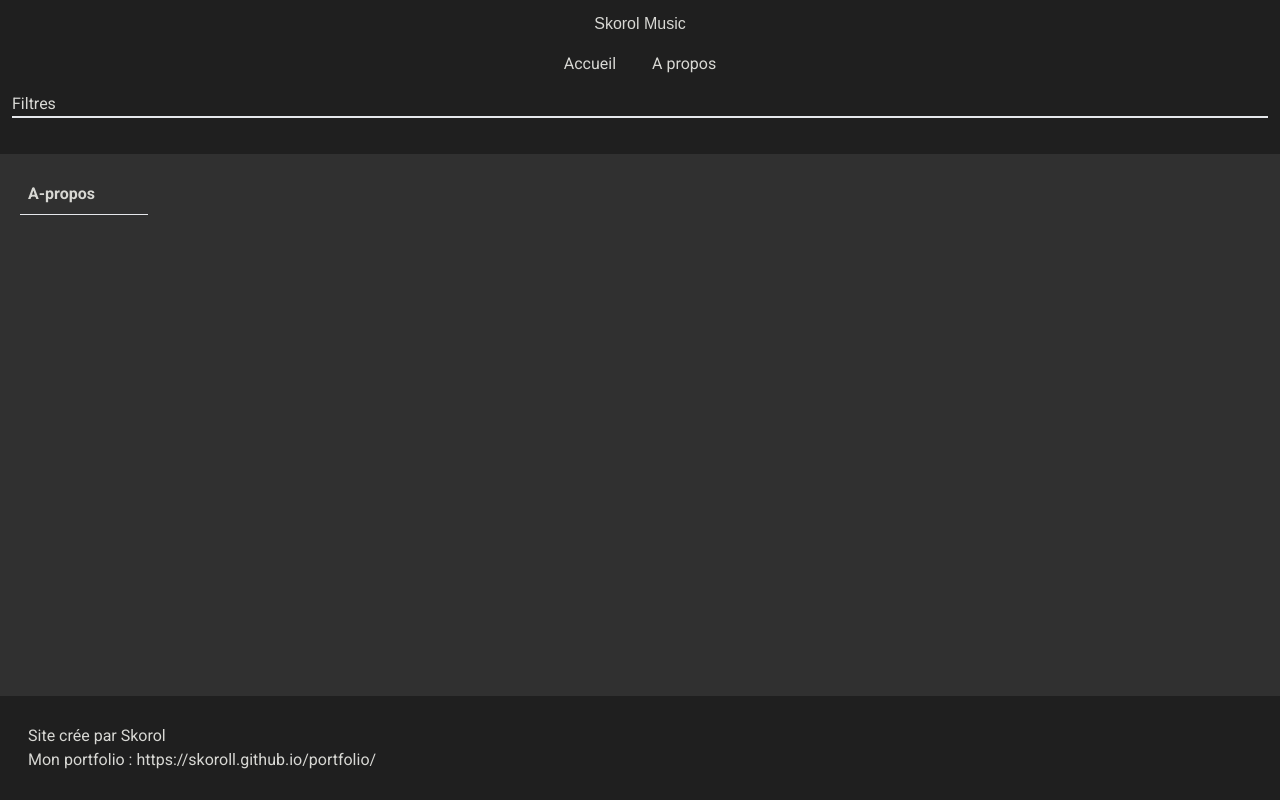
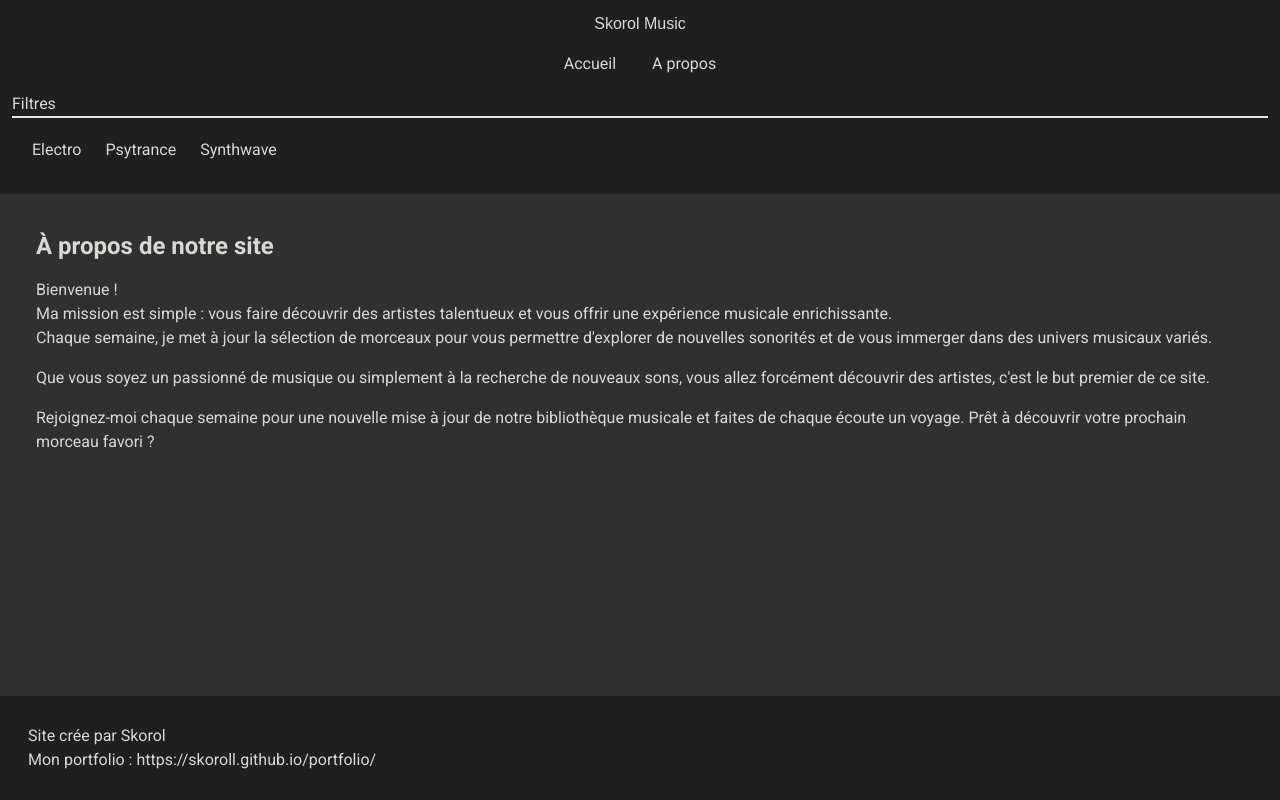
Before and after one commit to Skoroll/skorol-music, a React (Create React App) app: page /a-propos in a window 1280 px wide. Built offline with nearby package versions, Linux system fonts and the light colour scheme.

Commit message:
About fait. Filtres utilisables sur les 2 listes json
Ok pour upload

```diff
--- a/src/App.js
+++ b/src/App.js
@@ -2,6 +2,7 @@ import Header from "./components/Header.tsx";
 import Footer from "./components/Footer.tsx";
 import Home from "./pages/Home.tsx";
 import FilteredMusic from "./pages/FilteredMusic.tsx";
+import About from "./pages/About.tsx";
 import "./index.css";
 import { BrowserRouter, Routes, Route } from "react-router-dom";
 
@@ -15,6 +16,7 @@ function App() {
                         <Route path="/" element={<Home />} />
                         <Route path="/all" element={<FilteredMusic />} />
                         <Route path="/:genre" element={<FilteredMusic />} /> {/* Route dynamique */}
+                        <Route path="/a-propos" element={<About />}/>
                     </Routes>
                 </main>
                 <Footer />
--- a/src/components/Filters.tsx
+++ b/src/components/Filters.tsx
@@ -1,22 +1,31 @@
 import React from "react";
 import { useNavigate, useParams } from "react-router-dom";
-import PrevSongs from "../assets/lists/previous.json"
+import PrevSongs from "../assets/lists/previous.json";
+import CurrentSongs from "../assets/lists/current.json";
 
+function Filters() {
+    const navigate = useNavigate();
 
-function Filters(){
-    const navigate = useNavigate();
-    const uniqueGenres = [...new Set(PrevSongs.map((prevSong) => prevSong.genre))].sort();
+    // Combine les deux tableaux en un seul et extrait les genres uniques
+    const uniqueGenres = [
+        ...new Set([
+            ...PrevSongs.map((prevSong) => prevSong.genre),
+            ...CurrentSongs.map((currentSong) => currentSong.genre)
+        ])
+    ].sort();
 
     const handleGenreClick = (genre) => {
-        navigate(`${genre.toLowerCase()}`)
-    }
-    return(
-        <div className="filters ">
+        navigate(`${genre.toLowerCase()}`);
+    };
+
+    return (
+        <div className="filters">
             <p className="border-b-2">Filtres</p>
             <ul className="filters-ul flex flex-wrap gap-2 p-3">
                 {uniqueGenres.map((genre, index) => (
-                            <li key={index}
-                            className="cursor-pointer  p-2 hover:bg-textBase hover:text-bgColor"
+                    <li
+                        key={index}
+                        className="cursor-pointer p-2 hover:bg-textBase hover:text-bgColor"
                         onClick={() => handleGenreClick(genre)}
                     >
                         {genre.charAt(0).toUpperCase() + genre.slice(1)}
@@ -24,7 +33,7 @@ function Filters(){
                 ))}
             </ul>
         </div>
-    )
+    );
 }
 
-export default Filters
+export default Filters;
--- a/src/components/Nav.tsx
+++ b/src/components/Nav.tsx
@@ -9,11 +9,14 @@ function Nav() {
     navigate("/");
   };
 
+  const handleAboutBtn = () => {
+    navigate("/a-propos")
+  }
   return (
     <nav className="flex justify-center p-2">
       <ul className="flex gap-5">
         <li className="cursor-pointer p-2 hover:bg-textBase hover:text-bgColor" onClick={handleHomeBtn}>{fr.navHome}</li>
-        <li className="cursor-pointer p-2 hover:bg-textBase hover:text-bgColor">{fr.navAbout}</li>
+        <li className="cursor-pointer p-2 hover:bg-textBase hover:text-bgColor" onClick={handleAboutBtn}>{fr.navAbout}</li>
       </ul>
     </nav>
   );
--- a/src/pages/About.tsx
+++ b/src/pages/About.tsx
@@ -1,12 +1,29 @@
 import React from "react";
 
-
-function About(){
-    return(
-        <div>
-            <p>About</p>
+function About() {
+    return (
+        <div className="about-section p-4">
+            <h2 className="text-2xl font-bold mb-4">À propos de notre site</h2>
+            <p>
+                Bienvenue !
+                <br/>
+                 Ma mission est simple : vous faire
+                découvrir des artistes talentueux et vous offrir une expérience musicale enrichissante.
+                <br/>
+                Chaque semaine, je
+                met à jour la sélection de morceaux pour vous permettre d'explorer de nouvelles sonorités et de
+                vous immerger dans des univers musicaux variés.
+            </p>
+            <p className="mt-4">
+                Que vous soyez un passionné de musique ou simplement à la recherche de nouveaux sons,
+                vous allez forcément découvrir des artistes, c'est le but premier de ce site.
+            </p>
+            <p className="mt-4">
+                Rejoignez-moi chaque semaine pour une nouvelle mise à jour de notre bibliothèque musicale et faites de chaque
+                écoute un voyage. Prêt à découvrir votre prochain morceau favori ?
+            </p>
         </div>
-    )
+    );
 }
 
-export default About
+export default About;
--- a/src/pages/FilteredMusic.tsx
+++ b/src/pages/FilteredMusic.tsx
@@ -1,15 +1,19 @@
 import React from "react";
 import { useParams } from "react-router-dom";
 import PrevSongs from "../assets/lists/previous.json";
+import CurrentSongs from "../assets/lists/current.json";
 import VideoEmbed from "../components/VideoEmbed.tsx";
 
 function FilteredMusic() {
     const { genre } = useParams<{ genre: string }>();
 
+    // Combine les morceaux des deux fichiers JSON
+    const combinedSongs = [...PrevSongs, ...CurrentSongs];
+
     // Si `genre` est "all", affiche tous les morceaux
     const filteredSongs = genre === "all"
-        ? PrevSongs
-        : PrevSongs.filter(
+        ? combinedSongs
+        : combinedSongs.filter(
               (song) => genre && song.genre.trim().toLowerCase() === genre.trim().toLowerCase()
           );
 
@@ -24,10 +28,9 @@ function FilteredMusic() {
             </h2>
             <div className="flex flex-wrap gap-0">
                 {filteredSongs.map((song) => (
-                    <div className="song-item  p-3  w-full md:w-1/3 xl:w-1/2">
+                    <div key={song.id} className="song-item p-3 w-full md:w-1/3 xl:w-1/2">
                         <p> {song.name} - {song.band}</p>
                         <VideoEmbed
-                            key={song.id}
                             videoId={song.url}
                             height="300"
                             width="300"
```
Also changed, not shown: src/assets/lists/previous.json (line endings or trailing spaces). Lines whose indentation alone changed are shown as unchanged.
